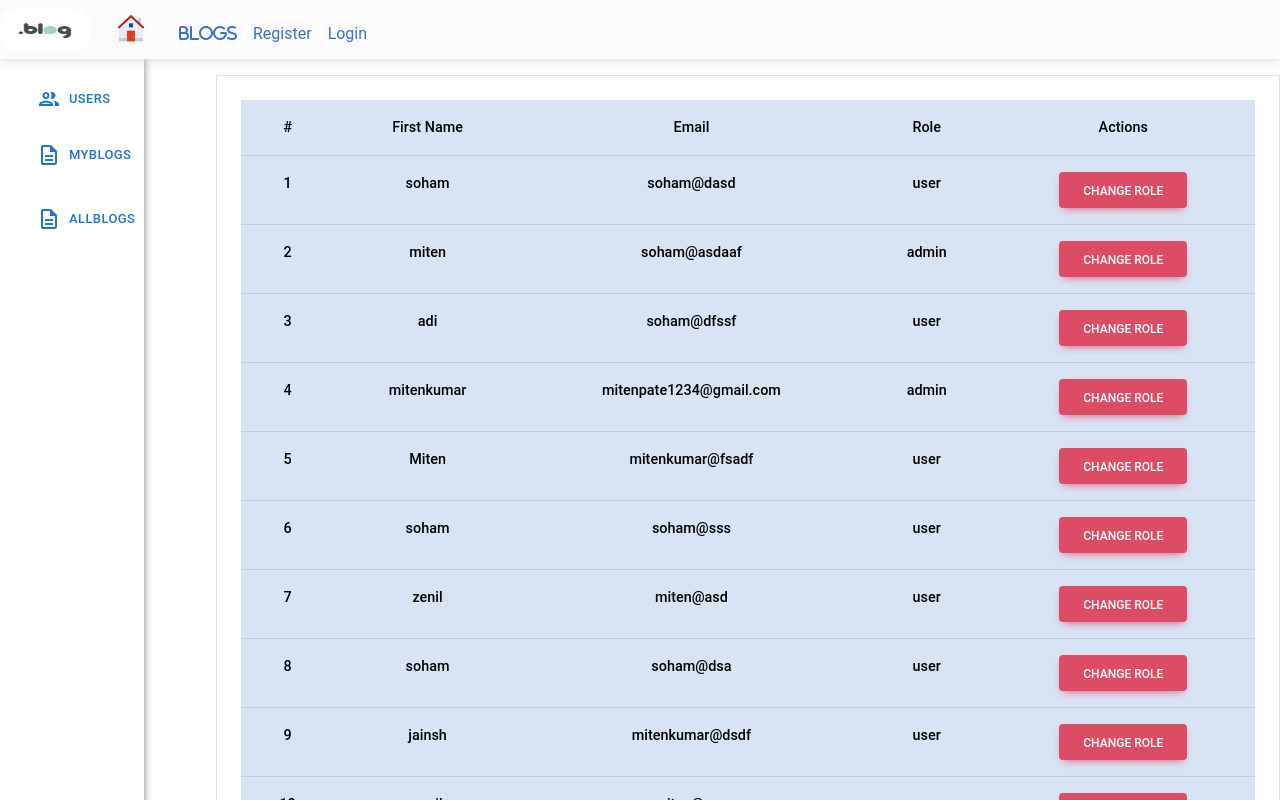
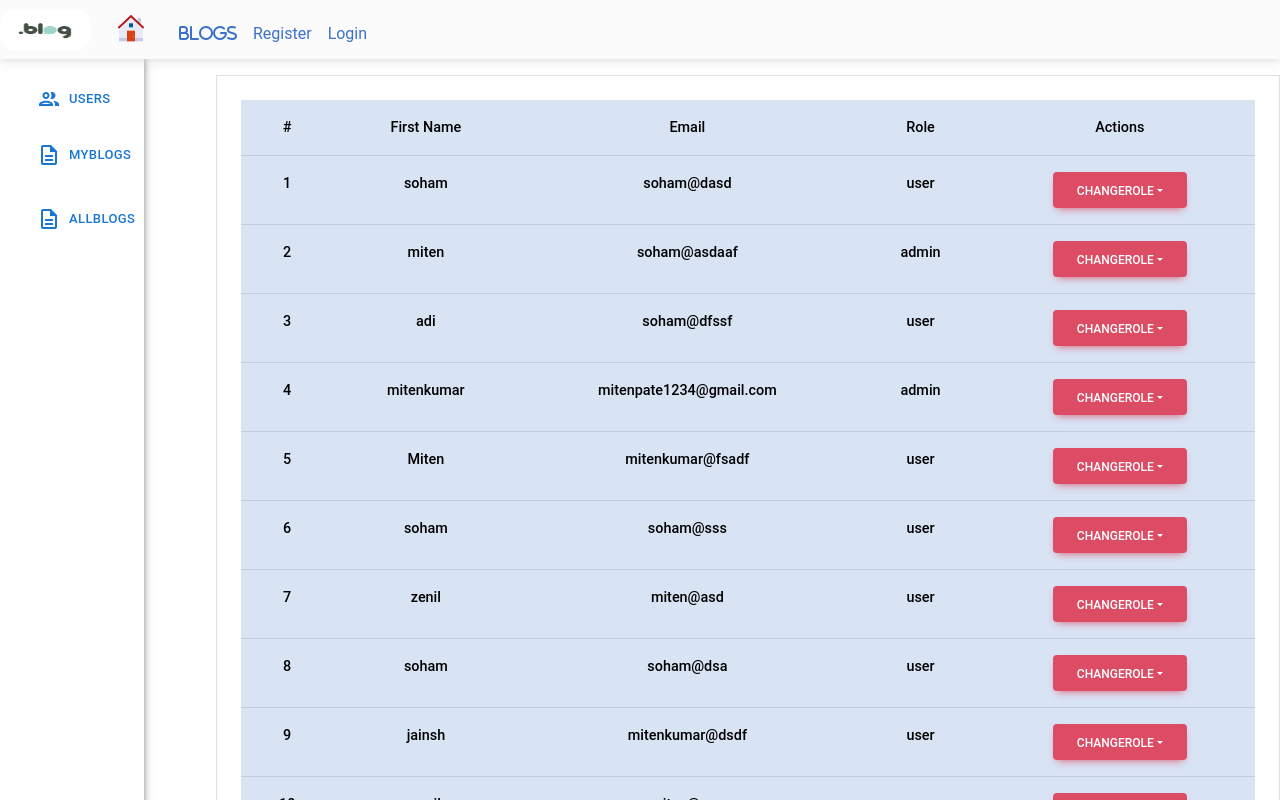
Before and after one commit to Miten-kumar/blogg-app, a React (Create React App) app: page /admin/alluser in a window 1280 px wide. Shown: the top 800 px of the page. Built offline with nearby package versions, Linux system fonts and the light colour scheme; data requests are answered from the project's data file; the HTML template or start-up script is replaced by a standard one.

Commit message:
final for ui

```diff
--- a/src/Blog/UI/Alluser.jsx
+++ b/src/Blog/UI/Alluser.jsx
@@ -1,40 +1,45 @@
 import React, { useState, useEffect } from "react";
 import axios from "axios";
+import {
+  MDBDropdown,
+  MDBDropdownItem,
+  MDBDropdownMenu,
+  MDBDropdownToggle,
+} from "mdb-react-ui-kit";
 
 const Users = () => {
   const [state, setState] = useState([]);
-  const[reloade,setreload]=useState(true)
+  const [reloade, setreload] = useState(true);
   const ChangeRole = (props, id) => {
     if (props.role === "admin") {
       axios
         .put("http://localhost:8000/User/" + id, {
           username: props.username,
-          password:props.password,
+          password: props.password,
           email: props.email,
           role: "user",
         })
         .then((response) => {
           console.log(response);
           console.log("Changed to User");
-          setreload(!reloade)
+          setreload(!reloade);
         });
     } else {
       axios
         .put("http://localhost:8000/User/" + id, {
           username: props.username,
-          password:props.password,
+          password: props.password,
           email: props.email,
           role: "admin",
         })
         .then((response) => {
-
           // console.log(response['data']);
           console.log(response);
           console.log("Changed to Admin");
-          setreload(!reloade)
+          setreload(!reloade);
         });
     }
-  }
+  };
   useEffect(() => {
     axios.get("http://localhost:8000/User").then((response) => {
       // console.log(response['data']);
@@ -43,7 +48,7 @@ const Users = () => {
   }, [reloade]);
 
   return (
-    <div className="container my-3 border p-4" >
+    <div className="container my-3 border p-4">
       <table className="table table-hover table-primary text-center">
         <thead>
           <tr>
@@ -65,12 +70,15 @@ const Users = () => {
                 <th scope="col">{elem.email}</th>
                 <th scope="col">{elem.role}</th>
                 <th scope="col">
-                  <button
-                    className="btn btn-danger"
-                    onClick={() => ChangeRole(elem, elem.id)}
-                  >
-                    Change Role
-                  </button>
+                  <MDBDropdown >
+                    <MDBDropdownToggle  color="danger">
+                      ChangeRole
+                    </MDBDropdownToggle>
+                    <MDBDropdownMenu >
+                      <MDBDropdownItem   link  onClick={() => ChangeRole(elem, elem.id)}>User</MDBDropdownItem>
+                      <MDBDropdownItem link onClick={() => ChangeRole(elem, elem.id)}>admin</MDBDropdownItem>
+                    </MDBDropdownMenu>
+                  </MDBDropdown>
                 </th>
               </tr>
             );
```
